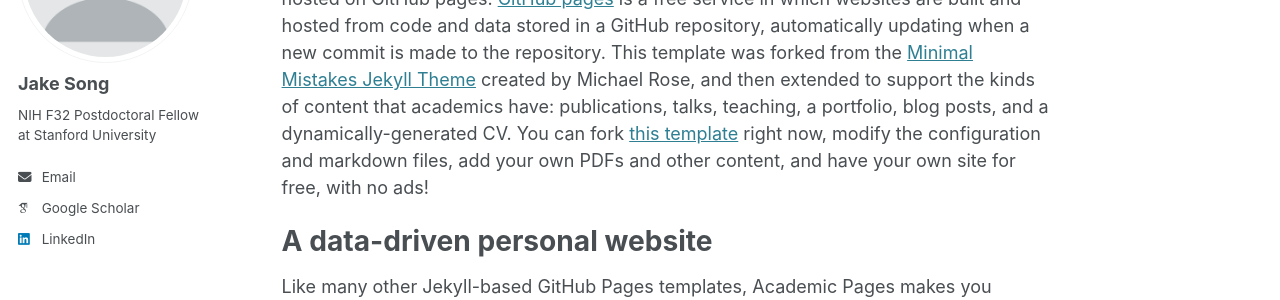
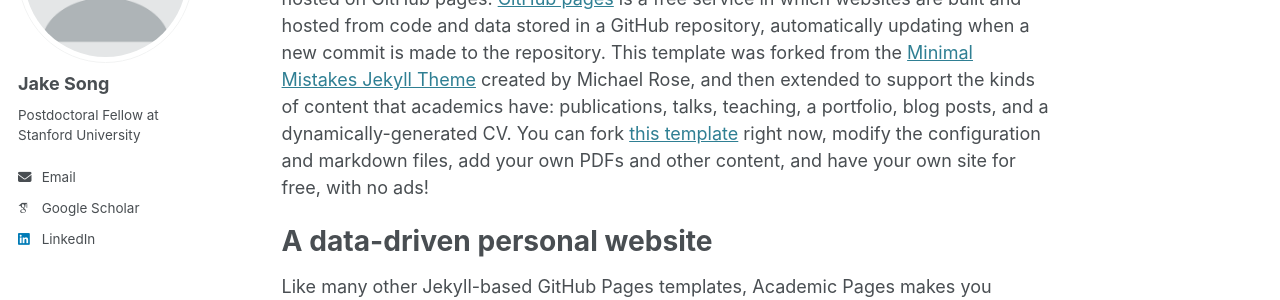
Before and after one commit to jakesong15/jakesong15.github.io, a Jekyll site: the page built from _pages/about.md, in a window 1280 px wide. Shown: the part 218-518 px from the top of the page. Built offline with Jekyll 4.4.1, drawn with Linux system fonts in a browser that asks for light colours; some web fonts are replaced.

Commit message:
Update _config.yml

```diff
--- a/_config.yml
+++ b/_config.yml
@@ -24,7 +24,7 @@
   avatar           : "profile.png"
   name             : "Jake Song"
   pronouns         : # "he / him"
-  bio              : "NIH F32 Postdoctoral Fellow at Stanford University"
+  bio              : "Postdoctoral Fellow at Stanford University"
   location         : # "San Francisco, CA"
   employer         : # "Stanford University"
   uri              : # URL
```
